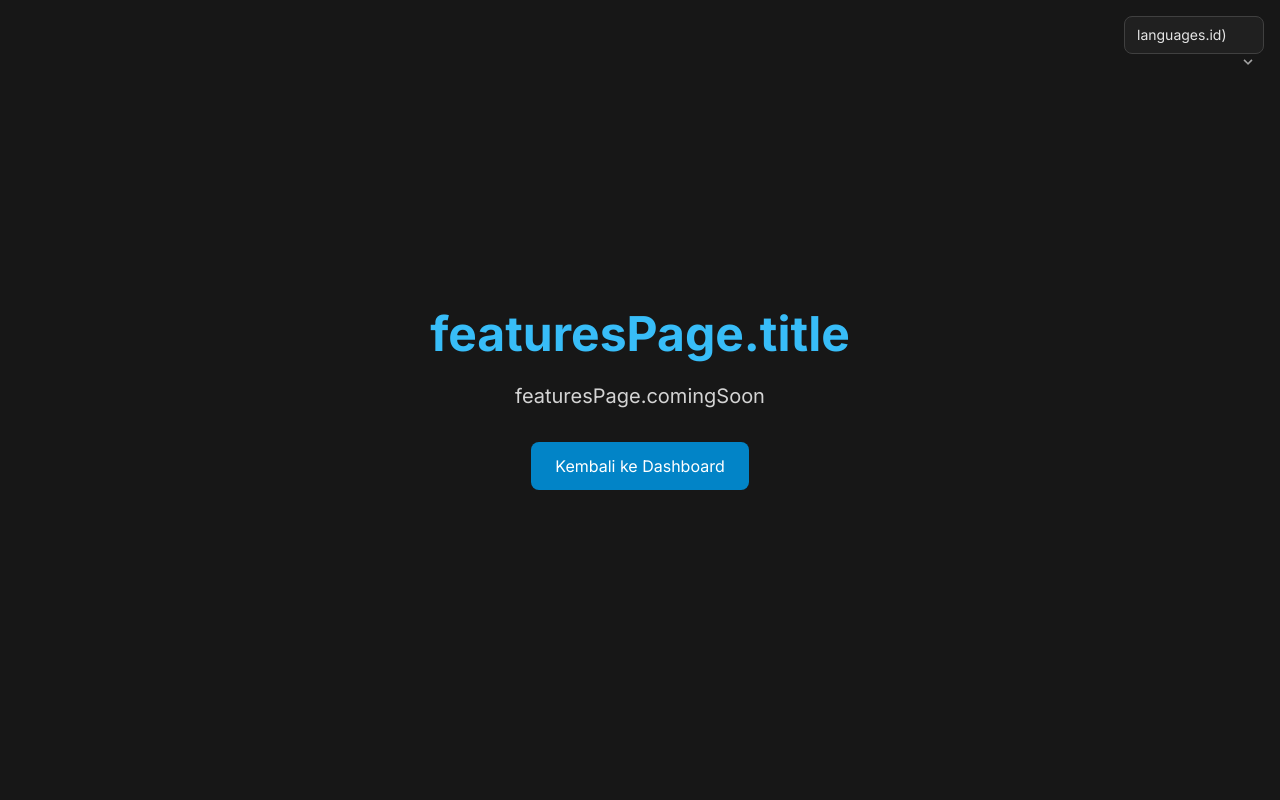
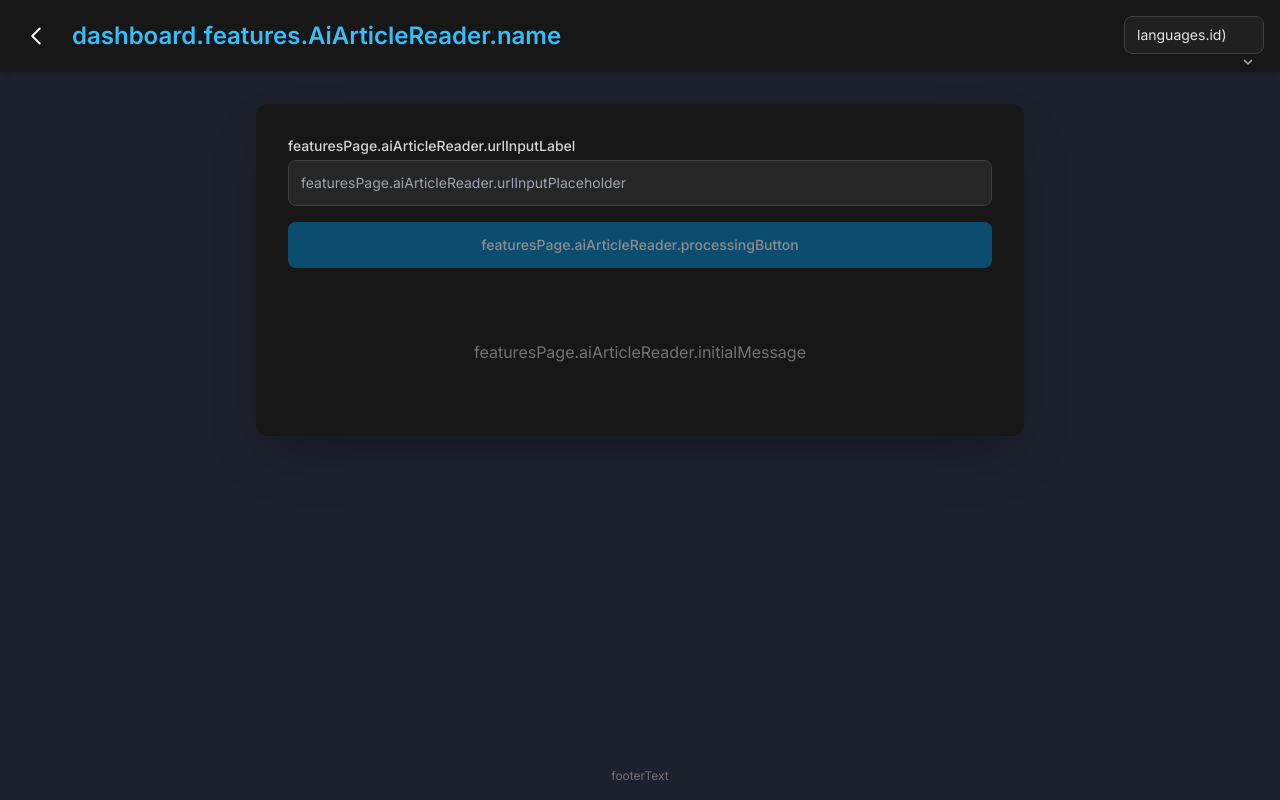
Before and after one commit to BagaSept26/education-lab, a Vue app in the folder frontend/: page /feature/ai-article-reader in a window 1280 px wide. Built offline with nearby package versions, Linux system fonts and the light colour scheme.

Commit message:
feat:adding feature Article Reader

```diff
--- a/frontend/package.json
+++ b/frontend/package.json
@@ -19,6 +19,7 @@
   },
   "devDependencies": {
     "@eslint/js": "^9.22.0",
+    "@tailwindcss/typography": "^0.5.16",
     "@vitejs/plugin-vue": "^5.2.3",
     "@vue/eslint-config-prettier": "^10.2.0",
     "autoprefixer": "^10.4.21",
--- a/frontend/src/locales/en.json
+++ b/frontend/src/locales/en.json
@@ -118,6 +118,18 @@
       "errorNoFlashcardsGenerated": "No flashcards could be generated from this material.",
       "errorCreationFailed": "Failed to create flashcards",
       "clearAllTooltip": "Clear All & Start Over"
+    },
+    "aiArticleReader":{
+        "urlInputLabel": "Masukan URL Artikel:",
+        "urlInputPlaceholder": "https://contoh.com/artikel-menarik",
+        "processButton": "Memproses...",
+        "loadingMessage": "Sedang Mengambil dan menganalisis artikel...",
+        "initialMessage": "Masuka URL artikel untuk dibaca dan diringkas oleh AI.",
+        "errorNoUrl": "Silahkan masukan URL artikel terlebih dahulu.",
+        "errorInvalidUrl": "Format URL tidak valid. Pastikan mennggunakan http:// atau https://",
+        "errorProcessingFailed": "Gagal memproses artikel",
+        "titleNotAvailable": "Ringkasan tidak tersedia.",
+        "clearAllTooltip": "Bersihkan URL dan hasil"
     }
   },
   "languages": {
--- a/frontend/src/locales/id.json
+++ b/frontend/src/locales/id.json
@@ -127,6 +127,18 @@
       "errorNoFlashcardsGenerated": "Tidak ada flashcard yang berhasil dibuat dari materi ini.",
       "errorCreationFailed": "Gagal membuat flashcard",
       "clearAllTooltip": "Bersihkan Semua & Mulai Lagi"
+    },
+    "aiArticleReader":{
+        "urlInputLabel": "Masukan URL Artikel:",
+        "urlInputPlaceholder": "https://contoh.com/artikel-menarik",
+        "processButton": "Memproses...",
+        "loadingMessage": "Sedang Mengambil dan menganalisis artikel...",
+        "initialMessage": "Masuka URL artikel untuk dibaca dan diringkas oleh AI.",
+        "errorNoUrl": "Silahkan masukan URL artikel terlebih dahulu.",
+        "errorInvalidUrl": "Format URL tidak valid. Pastikan mennggunakan http:// atau https://",
+        "errorProcessingFailed": "Gagal memproses artikel",
+        "titleNotAvailable": "Ringkasan tidak tersedia.",
+        "clearAllTooltip": "Bersihkan URL dan hasil"
     }
 },
 
--- a/frontend/src/locales/ja.json
+++ b/frontend/src/locales/ja.json
@@ -118,6 +118,18 @@
       "errorNoFlashcardsGenerated": "この教材からはフラッシュカードが作成できませんでした。",
       "errorCreationFailed": "フラッシュカードの作成に失敗しました",
       "clearAllTooltip": "すべてクリアしてやり直す"
+    },
+    "aiArticleReader":{
+        "urlInputLabel": "Masukan URL Artikel:",
+        "urlInputPlaceholder": "https://contoh.com/artikel-menarik",
+        "processButton": "Memproses...",
+        "loadingMessage": "Sedang Mengambil dan menganalisis artikel...",
+        "initialMessage": "Masuka URL artikel untuk dibaca dan diringkas oleh AI.",
+        "errorNoUrl": "Silahkan masukan URL artikel terlebih dahulu.",
+        "errorInvalidUrl": "Format URL tidak valid. Pastikan mennggunakan http:// atau https://",
+        "errorProcessingFailed": "Gagal memproses artikel",
+        "titleNotAvailable": "Ringkasan tidak tersedia.",
+        "clearAllTooltip": "Bersihkan URL dan hasil"
     }
   },
   "languages": {
--- a/frontend/src/views/features/AiArticleReaderView.vue
+++ b/frontend/src/views/features/AiArticleReaderView.vue
@@ -1,32 +1,170 @@
 <script setup>
-// frontend/src/views/features/GrammarCheckerView.vue
 import { useI18n } from 'vue-i18n';
 import { useRouter } from 'vue-router';
-
+import { ref } from 'vue';
+import api from '@/services/api';
 const { t } = useI18n();
 const router = useRouter();
 
-// Pastikan path i18n ini ('dashboard.features.grammarChecker.name') ada di file locale Anda
-const featureName = t('dashboard.features.AiArticleReaderView.name');
+const featureName = t('dashboard.features.AiArticleReader.name');
+const articleUrl =ref('');
+const articleTitle=ref('');
+const articleSummary=ref('');
+const isLoading=ref(false);
+const errorMessage=ref('');
+const hasProcessed=ref(false);
+
+function isValidHttpUrl(string){
+  let url;
+  try{
+    url = new URL(string);
+  // eslint-disable-next-line no-unused-vars
+  } catch(_){
+    return false;
+  }
+  return url.protocol === "http:" || url.protocol === "https:";
+}
+
+async function submitProcessArticle() {
+  if (!articleUrl.value.trim()){
+    errorMessage.value = t('featuresPage.aiArticleReader.errorNoUrl');
+    return;
+  }
+  if (!isValidHttpUrl(articleUrl.value.trim())){
+    errorMessage.value = t('featuresPage.aiArticleReader.errorInvalidUrl');
+    return;
+  }
+  isLoading.value = true;
+  errorMessage.value='';
+  articleTitle.value='';
+  articleSummary.value='';
+  hasProcessed.value=true;
+
+  try{
+    const response = await api.processArticle({ url: articleUrl.value });
+
+    if(response.data){
+      articleTitle.value = response.data.title || t('featuresPage.aiArticleReader.titleNotAvailable');
+      articleSummary.value = response.data.summary || t('featuresPage.aiArticleReader.summaryNotAvailable');
+      if (!response.data.title && !response.data.summary){
+        errorMessage.value = t('featuresPage.apiErrorNoData');
+      }
+    } else{
+      errorMessage.value = t('featuresPage.apiErrorNoData');
+      console.warn('Unexpected API response format for article reader:', response.data);
+    }
+  } catch(error){
+    console.error('Error processing article:', error);
+    const errorDetail = error.response?.data?.detail || error.errorMessage || t('featuresPage.apiErrorNetwork');
+    errorMessage.value=`${t('featuresPage.aiArticleReader.errorProcessingFailed')}: ${errorDetail}`;
+  } finally{
+    isLoading.value =false;
+  }
+}
+
+function clearAll(){
+  articleUrl.value='';
+  articleTitle.value='';
+  articleSummary.value='';
+  errorMessage.value='';
+  isLoading.value=false;
+  hasProcessed.value=false;
+}
+
 </script>
 
 <template>
-  <div class="feature-page-container min-h-screen flex flex-col items-center justify-center p-8 text-center">
-    <h1 class="text-5xl font-bold mb-6 text-sky-400">
-      {{ t('featuresPage.title', { featureName: featureName }) }}
-    </h1>
-    <p class="text-xl text-neutral-300 mb-8">
-      {{ t('featuresPage.comingSoon') }}
-    </p>
-    <button
-      @click="router.back()"
-      class="px-6 py-3 bg-sky-600 hover:bg-sky-700 text-white rounded-lg transition-colors duration-200"
-    >
-      Kembali ke Dashboard <!-- Anda bisa juga mentranslasikan teks tombol ini -->
-    </button>
+  <div class="feature-page-container flex flex-col min-h-screen bg-neutral-850 text-neutral-100">
+    <!--Header fitur-->
+    <header class="p-4 shadow-md bg-neutral-900 flex items-center justify-between sticky top-0 z-20">
+      <div class="flex items-center">
+        <button
+          @click="router.back()"
+          class="mr-4 p-2 rounded-full hover:bg-neutral-700 transition-colors"
+          :aria-label="t('featuresPage.backToDashboard')">
+          <svg xmlns="http://www.w3.org/2000/svg" fill="none" viewBox="0 0 24 24" stroke-width="2" stroke="currentColor" class="w-6 h-6">
+            <path stroke-linecap="round" stroke-linejoin="round" d="M15.75 19.5L8.25 12l7.5-7.5"/>
+          </svg>
+        </button>
+        <h1 class="text-xl md:text-2xl font-semibold text-sky-400">{{ featureName }}</h1>
+      </div>
+      <button
+        v-if="articleUrl || hasProcessed"
+        @click="clearAll"
+        :title="t('featuresPage.aiArticleReader.clearAllTooltip')"
+        class="p-2 rounded-full hover:bg-neutral-700/50 transition-colors text-neutral-400 hover:text-red-400">
+        <svg xmlns="http://www.w3.org/2000/svg" fill="none" viewBox="0 0 24 24" stroke-width="1.5" stroke="currentColor" class="w-6 h-6">
+          <path stroke-linecap="round" stroke-linejoin="round" d="M14.74 9l-.346 9m-4.788 0L9.26 9m9.968-3.21c.342.052.682.107 1.022.166m-1.022-.165L18.16 19.673a2.25 2.25 0 01-2.244 2.077H8.084a2.25 2.25 0 01-2.244-2.077L4.772 5.79m14.456 0a48.108 48.108 0 00-3.478-.397m-12.56 0c.34-.059.68-.114 1.022-.165m0 0a48.11 48.11 0 013.478-.397m7.5 0v-.916c0-1.18-.91-2.164-2.09-2.201a51.964 51.964 0 00-3.32 0c-1.18.037-2.09 1.022-2.09 2.201v.916m7.5 0a48.667 48.667 0 00-7.5 0" />
+        </svg>
+      </button>
+    </header>
+
+    <!--fitur-->
+    <main class="flex-grow flex flex-col items-center p-4 md:p-8">
+      <div class="w-full max-w-3xl bg-neutral-900 p-6 md:p-8 rounded-xl shadow-2xl">
+        <!--input url-->
+        <form
+          @submit.prevent="submitProcessArticle"
+          class="space-y-4 mb-8">
+          <div>
+            <label for="article-url-input" class="block text-sm font-medium text-neutral-300 mb-1">
+              {{ t('featuresPage.aiArticleReader.urlInputLabel') }}
+            </label>
+            <input
+              id="article-url-input"
+              type="url"
+              v-model="articleUrl"
+              :placeholder="t('featuresPage.aiArticleReader.urlInputPlaceholder')"
+              class="w-full p-3 bg-neutral-800 border border-neutral-700 text-neutral-100 rounded-lg focus:ring-2 focus:ring-sky-500 focus:border-sky-500 outline-none transition-shadow text-sm"
+              :disabled="isLoading"/>
+          </div>
+          <button
+            type="submit"
+            :disabled="isLoading || !articleUrl.trim() || !isValidHttpUrl(articleUrl.trim())"
+            class="w-full flex justify-center py-3 px-4 border border-transparent rounded-lg shadow-sm text-sm font-medium text-white bg-sky-600 hover:bg-sky-700 focus:outline-none focus:ring-2 focus:ring-offset-2 focus:ring-offset-neutral-900 focus:ring-sky-500 disabled:opacity-50 disabled:cursor-not-allowed transition-colors">
+            <svg v-if="isLoading" class="animate-spin -ml-1 mr-3 h-5 w-5 text-white" xmlns="http://www.w3.org/2000/svg" fill="none" viewBox="0 0 24 24">
+              <circle class="opacity-25" cx="12" cy="12" r="10" stroke="currentColor" stroke-width="4"></circle>
+              <path class="opacity-75" fill="currentColor" d="M4 12a8 8 0 018-8V0C5.373 0 0 5.373 0 12h4zm2 5.291A7.962 7.962 0 014 12H0c0 3.042 1.135 5.824 3 7.938l3-2.647z"/>
+            </svg>
+            {{ isLoading ? t('featuresPage.aiArticleReader.processingButton'): t('featuresPage.aiArticleReader.processingButton')}}
+          </button>
+        </form>
+
+        <!--error-->
+        <div v-if="errorMessage && !isLoading" class="mb-6 p-3 bg-red-700/30 border-red-700 text-red-300 rounded-md-text-sm">
+          {{ errorMessage }}
+        </div>
+        <!--Hasil-->
+        <div v-if="isLoading" class="text-cente py-10">
+          <p class="text-neutral-400">
+            {{ t('featuresPage.aiArticleReader.loadingMessage') }}
+          </p>
+        </div>
+        <div v-if="!hasProcessed && !isLoading && !errorMessage" class="text-center py-10 text-neutral-500">
+          {{ t('featuresPage.aiArticleReader.initialMessage') }}
+        </div>
+        <div v-if="hasProcessed && (articleTitle || articleSummary) && !isLoading && !errorMessage" class="space-y-6">
+          <article class="prose prose-sm sm:prose-base prose-invert max-w-none prse-headings:text-sky-400 prose-a:text-sky-400 hover:prose-a:text-sky-300 prose-strong:text-neutral-100 prose-code:text-rose-400 prose-code:bg-neutral-800 prose-code:p-1 prose-code:rounded prose-blockquote:borser-sky-500 prose-blockquote:text-neutral-300">
+            <h2 v-if="articleTitle" class="text-2xl font-bold !mb-3">{{ articleTitle }}</h2>
+            <div v-if="typeof articleSummary === 'string'" v-html="articleSummary" class="whitespace-pre-wrap leading-relaxed"></div>
+            <ul v-else-if="Array.isArray(articleSummary)" class="list-disc pl-5 space-y-1">
+              <li v-for="(point, index) in articleSummary" :key="index">{{ point }}</li>
+            </ul>
+          </article>
+        </div>
+
+      </div>
+    </main>
+    <footer class="p-4 text-center text-xs text-neutral-500">
+      <p v-html="t('footerText', {year:new Date().getFullYear() })"></p>
+    </footer>
   </div>
 </template>
 
+
 <style scoped>
 /* Styling spesifik jika perlu */
+.bg-neutral-850{
+  background-color: #1c212e;
+}
 </style>
--- a/frontend/tailwind.config.js
+++ b/frontend/tailwind.config.js
@@ -12,5 +12,8 @@ export default {
       },
     },
   },
-  plugins: [],
+  plugins: [
+    // eslint-disable-next-line no-undef
+    require('@tailwindcss/typography'),
+  ],
 }
```
Also changed, not shown: 1 other file (tests, documents, lock files or other folders).
